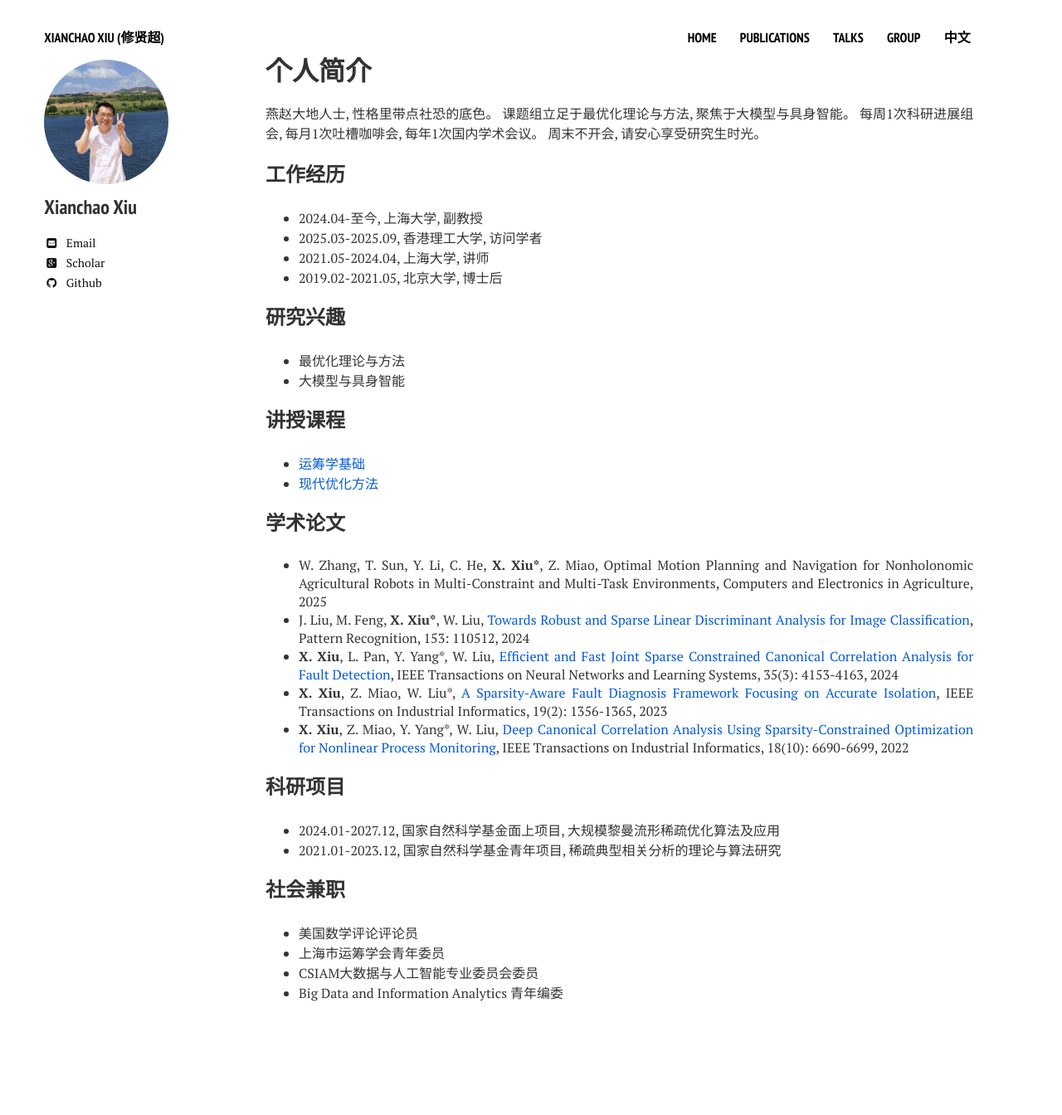
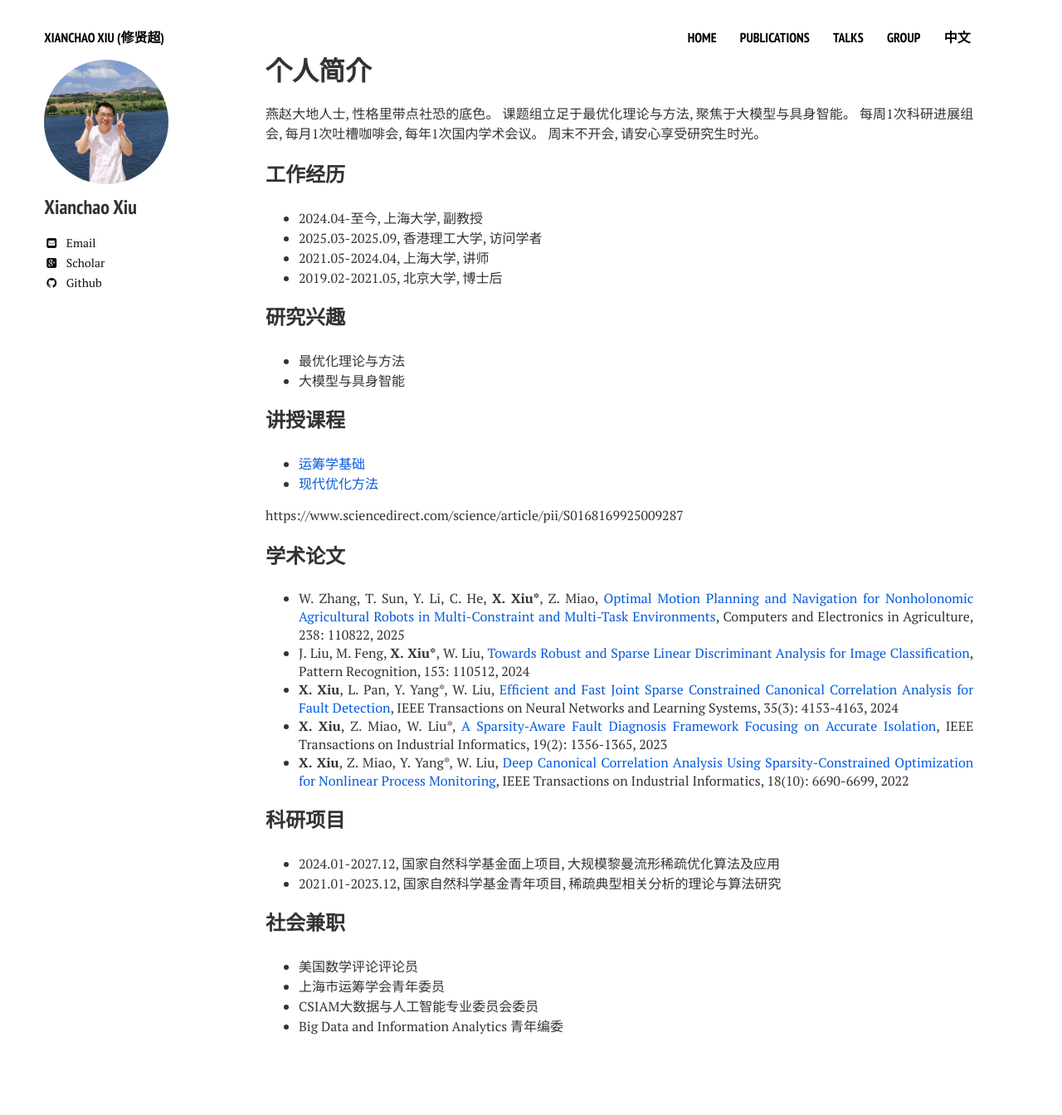
Before and after one commit to xianchaoxiu/xianchaoxiu.github.io, a Jekyll site: the page built from chinese/index.md, in a window 1280 px wide. Shown: the whole page at 83% size. Built offline with Jekyll 4.4.1, drawn with Linux system fonts in a browser that asks for light colours; nearby versions of some CDN libraries; before the commit the page ends 1304 px from its top, so only the background shows below that.

Commit message:
Update index.md

```diff
--- a/chinese/index.md
+++ b/chinese/index.md
@@ -31,10 +31,11 @@ share: false
 * <a href="https://xianchaoxiu.github.io/chinese/OR/" class="textlink" target="_blank"> 运筹学基础 </a><br>
 * <a href="https://xianchaoxiu.github.io/chinese/OPT/" class="textlink" target="_blank"> 现代优化方法 </a><br>
 
+https://www.sciencedirect.com/science/article/pii/S0168169925009287
 
 
 ### 学术论文
-* W. Zhang, T. Sun, Y. Li, C. He, <b>X. Xiu*</b>, Z. Miao, Optimal Motion Planning and Navigation for Nonholonomic Agricultural Robots in Multi-Constraint and Multi-Task Environments, Computers and Electronics in Agriculture, 2025 <br>
+* W. Zhang, T. Sun, Y. Li, C. He, <b>X. Xiu*</b>, Z. Miao, <a href="https://www.sciencedirect.com/science/article/pii/S0168169925009287" class="textlink" target="_blank">Optimal Motion Planning and Navigation for Nonholonomic Agricultural Robots in Multi-Constraint and Multi-Task Environments</a>, Computers and Electronics in Agriculture, 238: 110822, 2025 <br>
 * J. Liu, M. Feng, <b>X. Xiu*</b>, W. Liu, <a href="https://www.sciencedirect.com/science/article/abs/pii/S0031320324002632" class="textlink" target="_blank">Towards Robust and Sparse Linear Discriminant Analysis for Image Classification</a>, Pattern Recognition, 153: 110512, 2024 <br>
 * <b>X. Xiu</b>, L. Pan, Y. Yang*, W. Liu, <a href="https://ieeexplore.ieee.org/document/9887978" class="textlink" target="_blank">Efficient and Fast Joint Sparse Constrained Canonical Correlation Analysis for Fault Detection</a>, IEEE Transactions on Neural Networks and Learning Systems, 35(3): 4153-4163, 2024 <br>
 * <b>X. Xiu</b>, Z. Miao, W. Liu*, <a href="https://ieeexplore.ieee.org/abstract/document/9788040" class="textlink" target="_blank">A Sparsity-Aware Fault Diagnosis Framework Focusing on Accurate Isolation</a>, IEEE Transactions on Industrial Informatics, 19(2): 1356-1365, 2023 <br>
```
